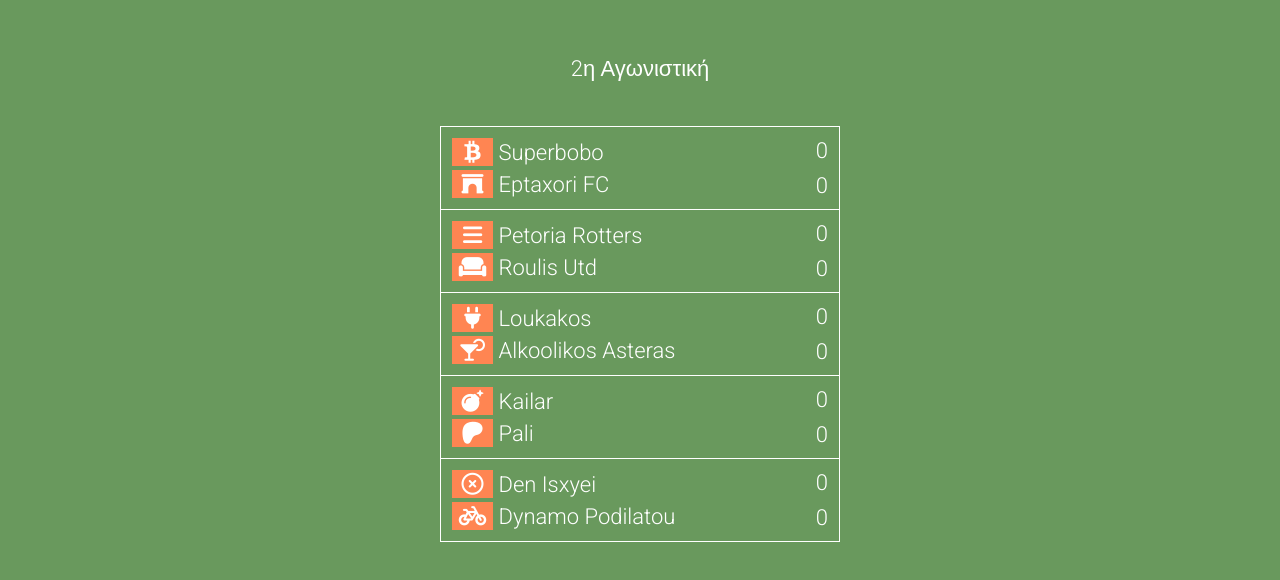
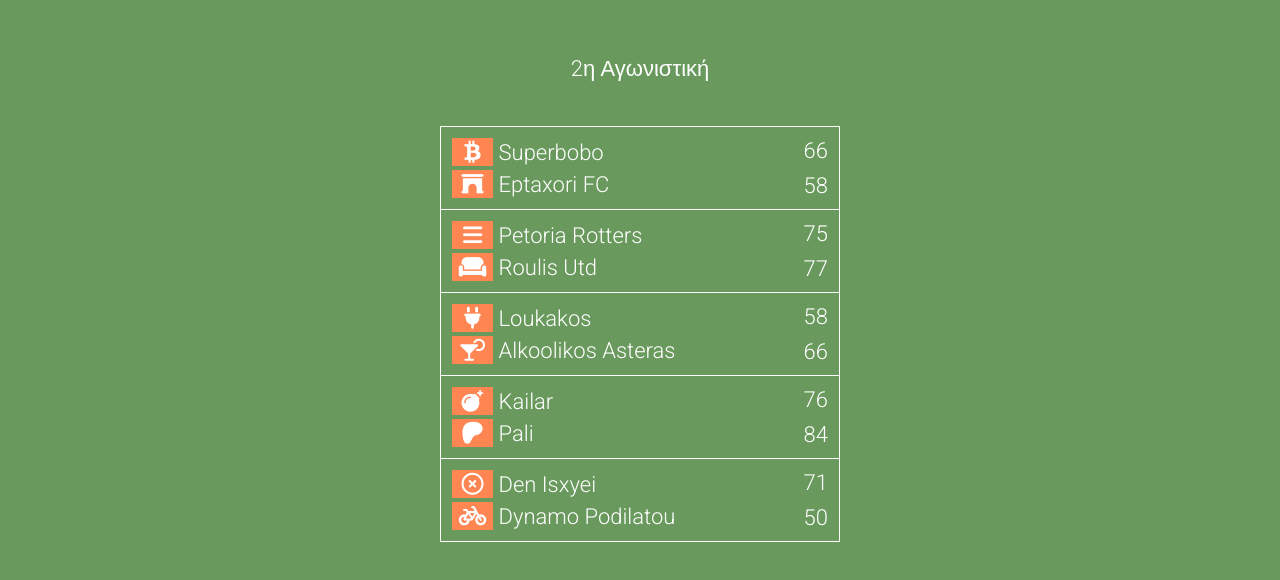
Before and after one commit to gianniop/justPAOK, a plain HTML site: page fixtures.html in a window 1280 px wide. Shown: the part 840-1420 px from the top of the page. Drawn offline with Linux system fonts and the light colour scheme.

Commit message:
Add files via upload

```diff
--- a/fixtures.html
+++ b/fixtures.html
@@ -104,8 +104,8 @@
                                 <div class="team-info"><i class="fas fa-archway"></i>Eptaxori FC</div>
                             </div>
                             <div class="score">
-                            	<div>0</div>
-                            	<div>0</div>
+                                <div>66</div>
+                                <div>58</div>
                             </div>
                         </li>
                         <li class="game">
@@ -114,8 +114,8 @@
                                 <div class="team-info"><i class="fas fa-couch"></i>Roulis Utd</div>
                             </div>
                             <div class="score">
-                            	<div>0</div>
-                            	<div>0</div>
+                                <div>75</div>
+                                <div>77</div>
                             </div>
                         </li>
                         <li class="game">
@@ -124,8 +124,8 @@
                                 <div class="team-info"><i class="fas fa-cocktail"></i>Alkoolikos Asteras</div>
                             </div>
                             <div class="score">
-                            	<div>0</div>
-                            	<div>0</div>
+                                <div>58</div>
+                                <div>66</div>
                             </div>
                         </li>
                         <li class="game">
@@ -134,8 +134,8 @@
                                 <div class="team-info"><i class="fab fa-patreon"></i>Pali</div>
                             </div>
                             <div class="score">
-                            	<div>0</div>
-                            	<div>0</div>
+                                <div>76</div>
+                                <div>84</div>
                             </div>
                         </li>
                         <li class="game">
@@ -144,8 +144,8 @@
                                 <div class="team-info"><i class="fas fa-bicycle"></i>Dynamo Podilatou</div>
                             </div>
                             <div class="score">
-                            	<div>0</div>
-                            	<div>0</div>
+                                <div>71</div>
+                                <div>50</div>
                             </div>
                         </li>
                     </ul>
```
Also changed, not shown: index.html (+10 -10 lines). Lines whose indentation alone changed are shown as unchanged.
